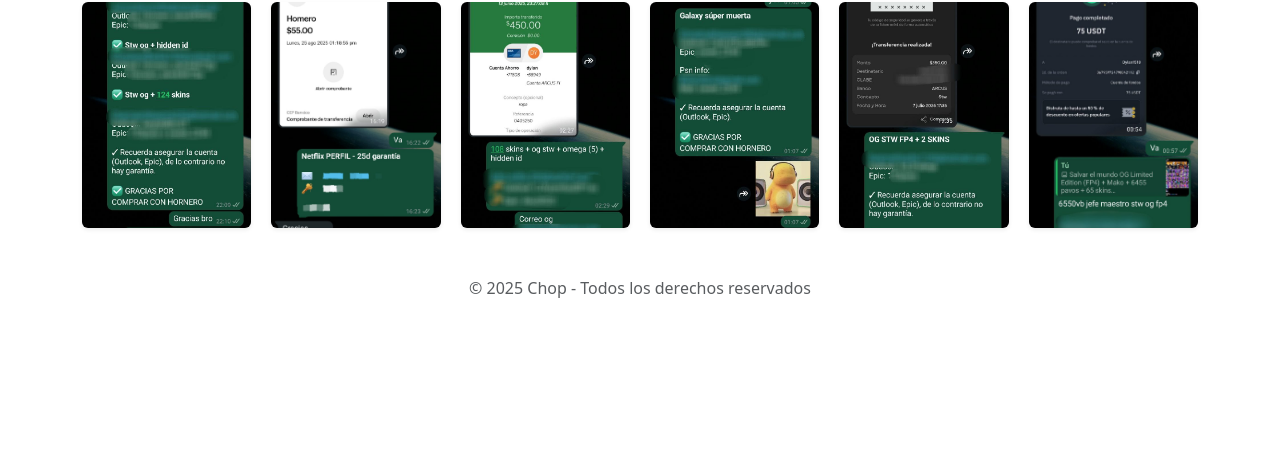
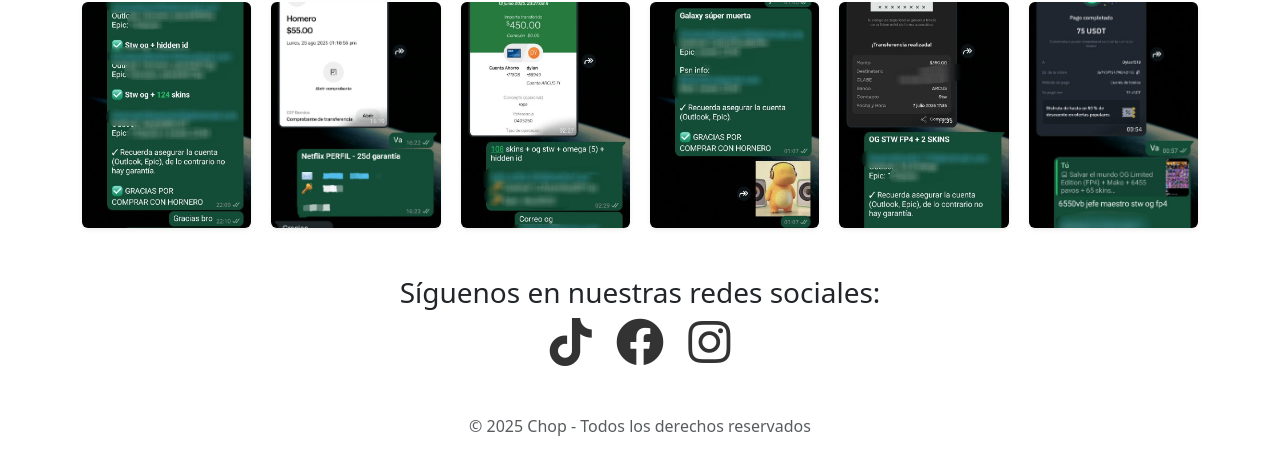
Before and after one commit to choopc07-ai/Chop, a plain HTML site: page index.html in a window 1280 px wide. Shown: the part 342-800 px from the top of the page. Drawn offline with nearby package versions, Linux system fonts and the light colour scheme.

Commit message:
Add files via upload

```diff
--- a/index.html
+++ b/index.html
@@ -5,6 +5,8 @@
   <meta name="viewport" content="width=device-width, initial-scale=1" />
   <title>Inicio - Venta de Cuentas y Skins</title>
   <link href="https://cdn.jsdelivr.net/npm/bootstrap@5.3.3/dist/css/bootstrap.min.css" rel="stylesheet">
+  <!-- Font Awesome para íconos -->
+  <link href="https://cdnjs.cloudflare.com/ajax/libs/font-awesome/5.15.3/css/all.min.css" rel="stylesheet">
   <style>
     .collage-grid-vertical {
       display: grid;
@@ -26,6 +28,19 @@
       transform: scale(1.05);
       z-index: 10;
       box-shadow: 0 8px 20px rgba(0,0,0,0.25);
+    }
+
+    .social-icons a {
+      font-size: 3rem;
+      margin: 0 10px;
+      color: #333;
+      transition: color 0.3s ease;
+      text-decoration: none; /* Eliminar subrayado */
+      border: none; /* Eliminar bordes */
+    }
+
+    .social-icons a:hover {
+      color: #007bff; /* Cambia el color al pasar el ratón */
     }
   </style>
 </head>
@@ -68,7 +83,15 @@
     </div>
   </div>
 
-
+  <!-- Redes Sociales -->
+  <div class="container text-center my-5">
+    <h3>Síguenos en nuestras redes sociales:</h3>
+    <div class="social-icons">
+      <a href="https://www.tiktok.com/@hornero_" target="_blank" class="fab fa-tiktok"></a>
+      <a href="https://www.facebook.com/dylan.cala.710" target="_blank" class="fab fa-facebook"></a>
+      <a href="https://www.instagram.com/hornero_stock" target="_blank" class="fab fa-instagram"></a>
+    </div>
+  </div>
 
   <!-- FOOTER -->
   <footer class="text-center mt-5 mb-3 text-muted">
```
Lines whose indentation alone changed are shown as unchanged.
